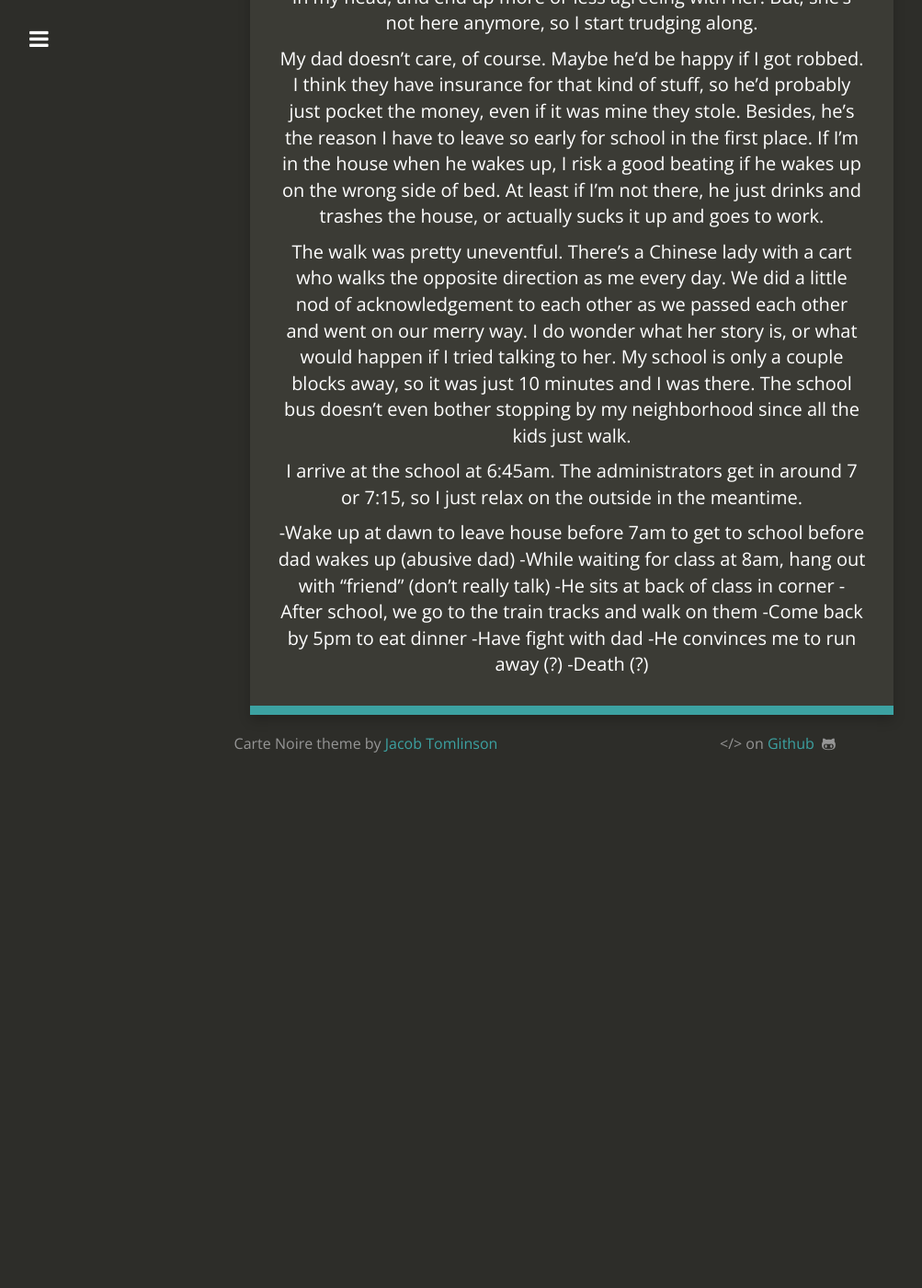
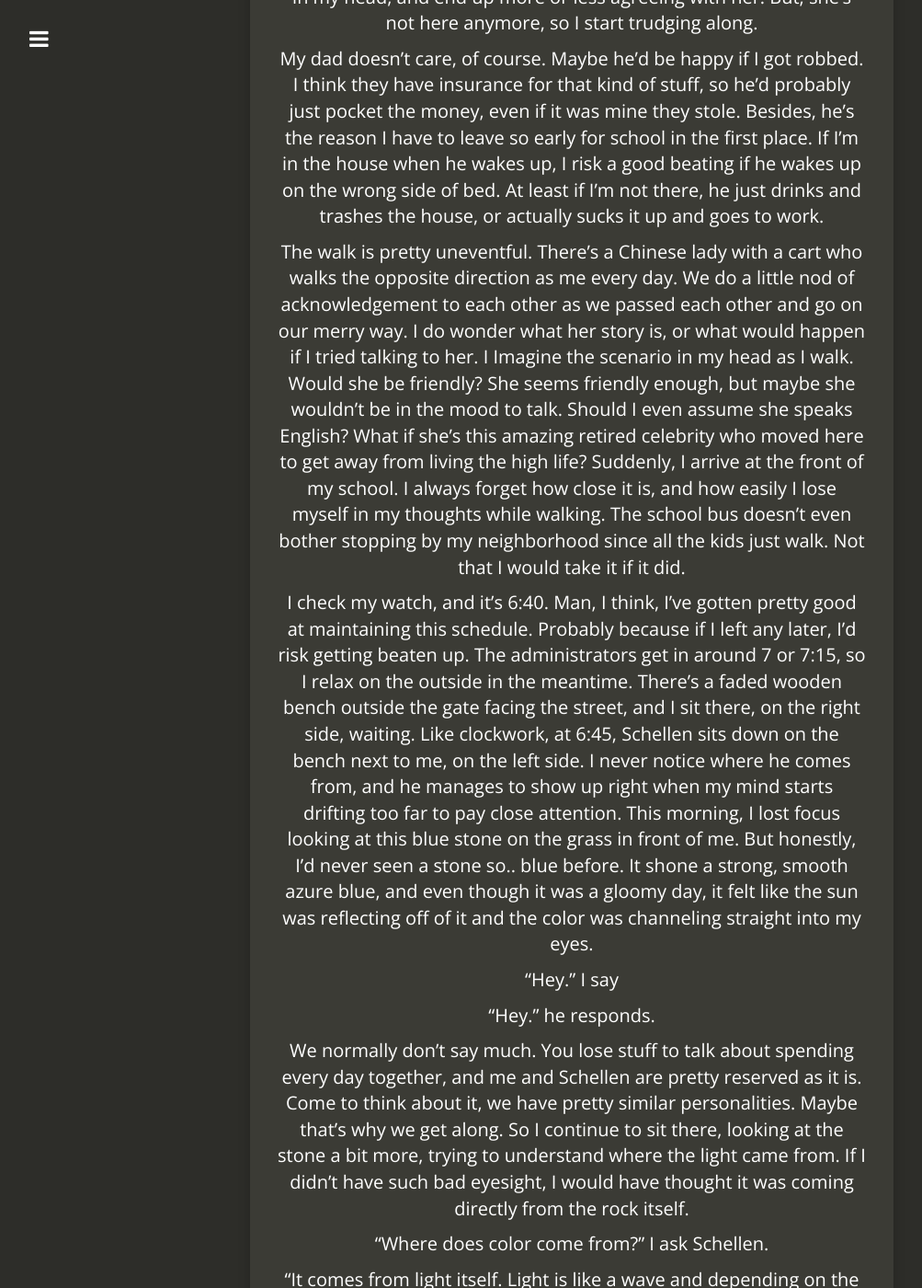
Before and after one commit to jacobtomlinson/carte-noire, a Jekyll site: the page built from drafts/untitled.md, in a window 1280 px wide and 1400 px high, scrolled down 1424 px. Shown: the whole window at 92% size, without its empty margins (18-1021 px from the left). Built offline with Jekyll 4.4.1, drawn with Linux system fonts in a browser that asks for light colours; nearby versions of some CDN libraries; our own code applies the rules of GitHub Pages for plain Markdown files; before the commit the page ends 2264 px from its top, so only the background shows below that; some of the changed text lies outside the part shown.

Commit message:
Few more paragraphs for untitled short story, before-school scene.

```diff
--- a/drafts/untitled.md
+++ b/drafts/untitled.md
@@ -10,9 +10,21 @@ I walk out the side door, which places me right behind the garbage cans. I turn
 
 My dad doesn't care, of course. Maybe he'd be happy if I got robbed. I think they have insurance for that kind of stuff, so he'd probably just pocket the money, even if it was mine they stole. Besides, he's the reason I have to leave so early for school in the first place. If I'm in the house when he wakes up, I risk a good beating if he wakes up on the wrong side of bed. At least if I'm not there, he just drinks and trashes the house, or actually sucks it up and goes to work.
 
-The walk was pretty uneventful. There's a Chinese lady with a cart who walks the opposite direction as me every day. We did a little nod of acknowledgement to each other as we passed each other and went on our merry way. I do wonder what her story is, or what would happen if I tried talking to her. My school is only a couple blocks away, so it was just 10 minutes and I was there. The school bus doesn't even bother stopping by my neighborhood since all the kids just walk.
+The walk is pretty uneventful. There's a Chinese lady with a cart who walks the opposite direction as me every day. We do a little nod of acknowledgement to each other as we passed each other and go on our merry way. I do wonder what her story is, or what would happen if I tried talking to her. I Imagine the scenario in my head as I walk. Would she be friendly? She seems friendly enough, but maybe she wouldn't be in the mood to talk. Should I even assume she speaks English? What if she's this amazing retired celebrity who moved here to get away from living the high life? Suddenly, I arrive at the front of my school. I always forget how close it is, and how easily I lose myself in my thoughts while walking. The school bus doesn't even bother stopping by my neighborhood since all the kids just walk. Not that I would take it if it did.
 
-I arrive at the school at 6:45am. The administrators get in around 7 or 7:15, so I just relax on the outside in the meantime.
+I check my watch, and it's 6:40. Man, I think, I've gotten pretty good at maintaining this schedule. Probably because if I left any later, I'd risk getting beaten up. The administrators get in around 7 or 7:15, so I relax on the outside in the meantime. There's a faded wooden bench outside the gate facing the street, and I sit there, on the right side, waiting.  Like clockwork, at 6:45, Schellen sits down on the bench next to me, on the left side. I never notice where he comes from, and he manages to show up right when my mind starts drifting too far to pay close attention. This morning, I lost focus looking at this blue stone on the grass in front of me. But honestly, I'd never seen a stone so.. blue before. It shone a strong, smooth azure blue, and even though it was a gloomy day, it felt like the sun was reflecting off of it and the color was channeling straight into my eyes.
+
+"Hey." I say
+
+"Hey." he responds.
+
+We normally don't say much. You lose stuff to talk about spending every day together, and me and Schellen are pretty reserved as it is. Come to think about it, we have pretty similar personalities. Maybe that's why we get along. So I continue to sit there, looking at the stone a bit more, trying to understand where the light came from. If I didn't have such bad eyesight, I would have thought it was coming directly from the rock itself.
+
+"Where does color come from?" I ask Schellen.
+
+"It comes from light itself. Light is like a wave and depending on the wavelength and frequency of the wave, your eyes interpret it as a certain color." he responds, sounding like my science teacher. He seems to know everything, though that doesn't mean I understand him all the time.
+
+I don't really respond, or really understand, so I keep staring at this stone.
 
 -Wake up at dawn to leave house before 7am to get to school before dad wakes up (abusive dad)
 -While waiting for class at 8am, hang out with "friend" (don't really talk)
@@ -20,5 +32,12 @@ I arrive at the school at 6:45am. The administrators get in around 7 or 7:15, so
 -After school, we go to the train tracks and walk on them
 -Come back by 5pm to eat dinner
 -Have fight with dad
+
+Next day
+-Similar routine, but very tired this day
+-Try to focus when Schellen comes, lose sense of time, can't decipher my watch, feel delirious. He sits down and then I check watch and now I can read it (6:45)
+-Can't say anything either, he mumbles a bit but I don't understand and I feel too tired to ask
+-What was he even wearing tomorrow? Or any day? Everything is a blur
+-...
 -He convinces me to run away (?)
 -Death (?)
```
